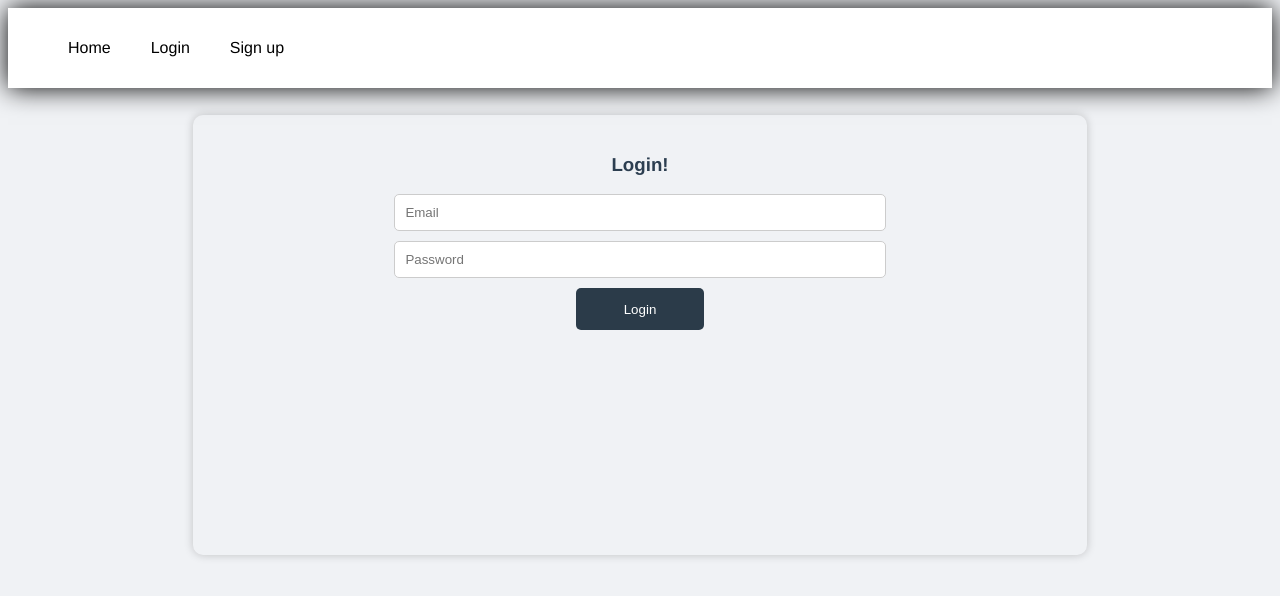
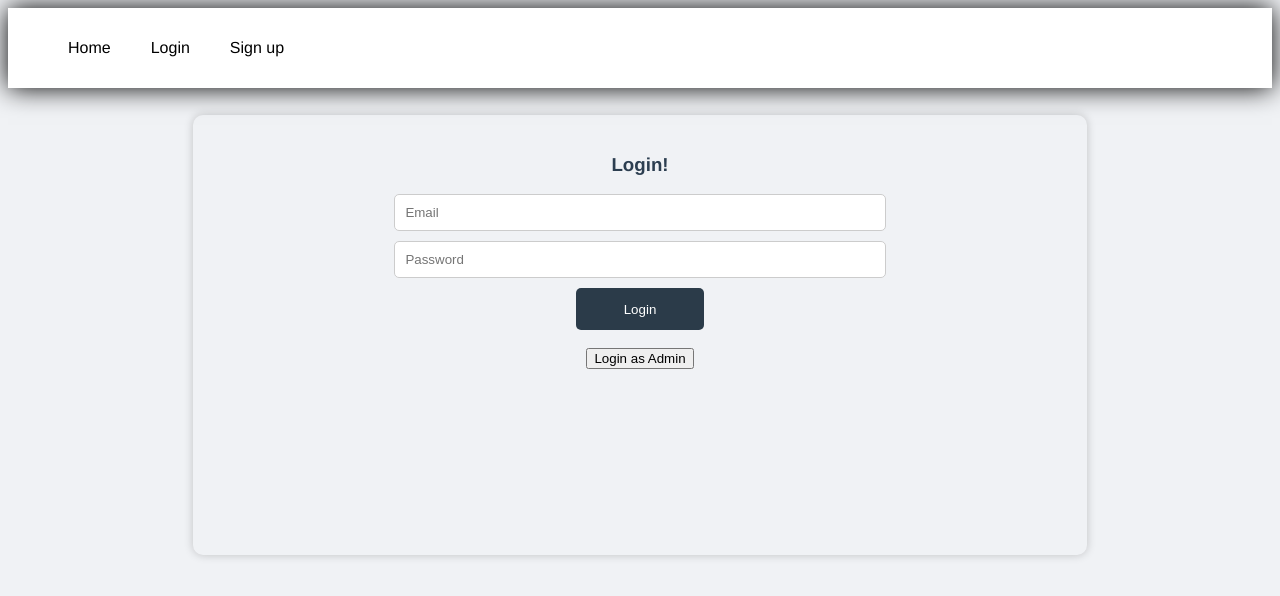
Before and after one commit to Stoyan83/pet-project, a Vue app in the folder frontend/: page / in a window 1280 px wide. Shown: the top 596 px of the page. Built offline with nearby package versions, Linux system fonts and the light colour scheme.

Commit message:
Add button log as admin

```diff
--- a/frontend/src/pages/SignIn.vue
+++ b/frontend/src/pages/SignIn.vue
@@ -37,6 +37,8 @@
           <input type="submit" @click="showModal" value="Login" class="login-form-submit" />
 
         </form>
+          <br>
+          <button @click="adminLogin" >Login as Admin</button>
       </div>
     </div>
   </div>
@@ -99,6 +101,16 @@
         this.resetData();
       },
 
+      adminLogin(){
+        let data = {
+          user: {
+            email: "admin@example.com",
+            password: 123456,
+          },
+        };
+
+        this.loginUser(data);
+      },
       resetData() {
         this.signUpEmail = "";
         this.signUpPassword = "";
```
